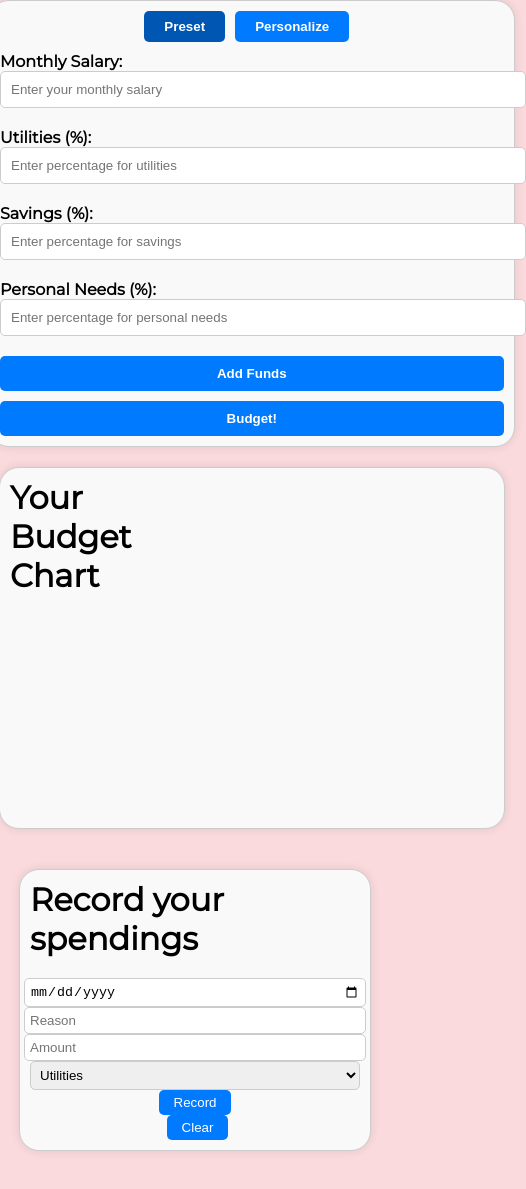
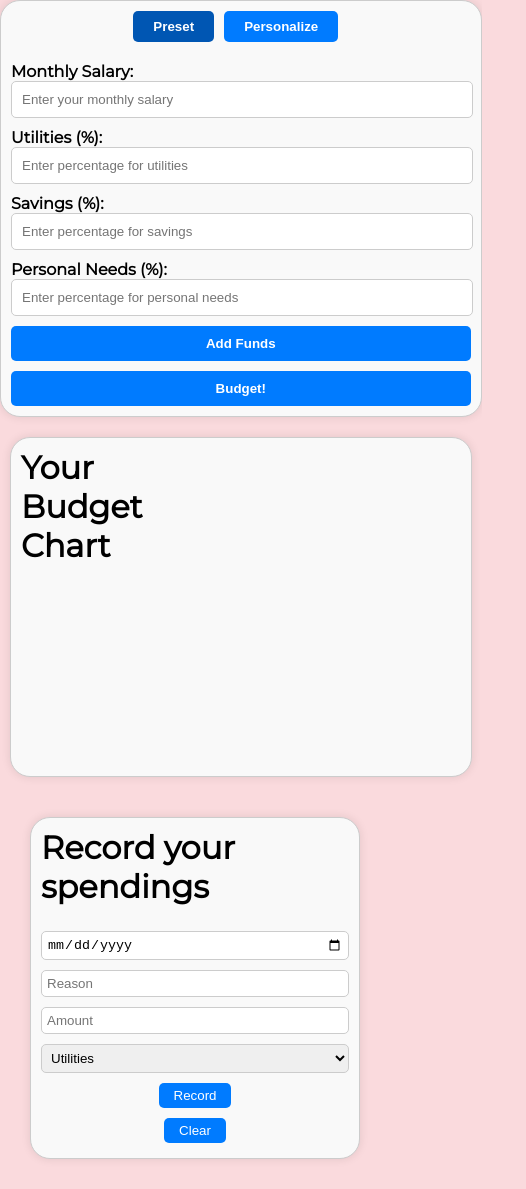
Before and after one commit to andy157ko/budgetit, a plain HTML site: page index.html in a window 390 px wide. Shown: the part 10-1199 px from the top of the page, 526 px wide, since content can reach past the window. Drawn offline with nearby package versions, Linux system fonts and the light colour scheme.

Commit message:
updated media queries to fit the mobile screen better

```diff
--- a/styles.css
+++ b/styles.css
@@ -385,6 +385,7 @@ body {
   .bottom-left {
     padding: 10px;
     margin: 10px;
+    box-sizing: border-box;
   }
 
   .right-container,
@@ -392,14 +393,31 @@ body {
     width: calc(100% - 20px);
   }
 
+  .bottom-left {
+    display: flex;
+    justify-content: center;
+    align-items: center;
+  }
+
   .spending-form {
     flex-direction: column;
   }
 
-  input[type="number"],
-  input[type="text"],
-  input[type="date"],
-  select {
+  .spending-form input[type="number"],
+  .spending-form input[type="text"],
+  .spending-form input[type="date"],
+  .spending-form select {
     width: 100%;
+    margin: 5px 0;
+    box-sizing: border-box;
+  }
+  .spending-form button {
+    margin: 5px;
+  }
+
+  .input-container {
+    width: calc(100% - 20px);
+    margin: 10px 0;
+    box-sizing: border-box;
   }
 }
```
